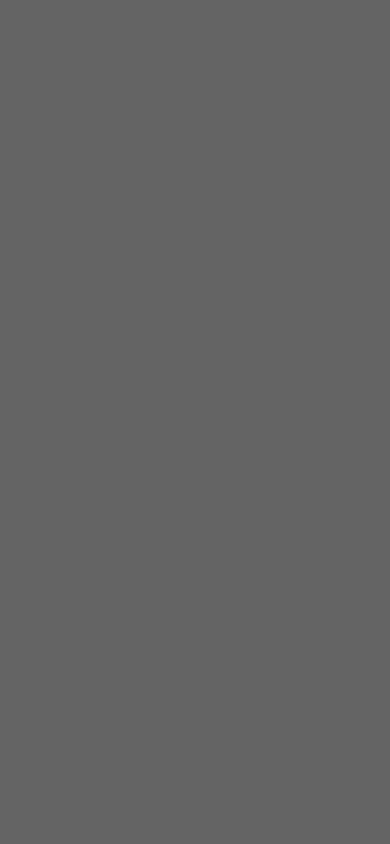
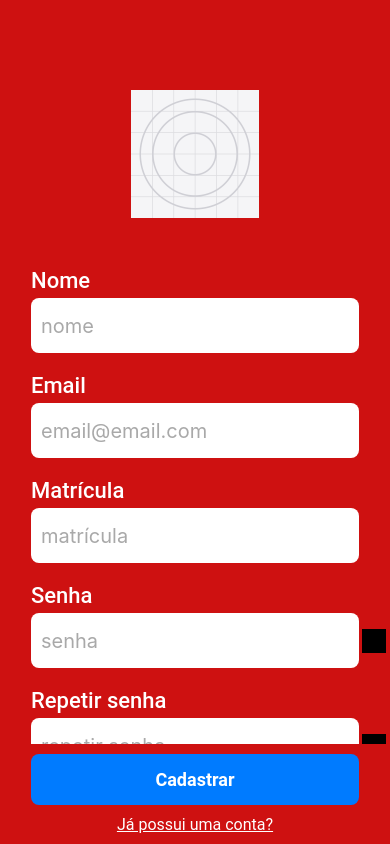
Before and after one commit to CHMFC/GenCin-APP, a React Native app: screen / in a window 390 px wide. Built offline with nearby package versions, Linux system fonts and the light colour scheme.

Commit message:
feature: Adicionado tela de cadastro do aluno

```diff
--- a/App.js
+++ b/App.js
@@ -15,13 +15,13 @@ export default function App() {
   return (
     <SafeAreaView style={styles.container}>
       <View style={styles.mainContent}>
-        {pagina === 3 ? (
+        {pagina === 2 ? (
           <Login></Login>
             ):  pagina === 1 ? (
               <SeletorCadastro></SeletorCadastro>
-            ): pagina === 2 ? (
+            ): pagina === 0 ? (
               <CadastroAluno></CadastroAluno>
-            ):pagina === 0 ? (
+            ):pagina === 3 ? (
               <CadastroProfessor></CadastroProfessor>
             ):(
               <View/>
--- a/src/CadastroAluno.js
+++ b/src/CadastroAluno.js
@@ -1,21 +1,253 @@
-import React from "react";
+import React, { useState } from "react";
 import {
     View,
+    Text,
+    Image,
     StyleSheet,
-    Text,
+    TextInput,
+    TouchableOpacity,
+    ScrollView,
 } from "react-native";
 
-export default function CadastroAluno(){
+export default function CadastroAluno() {
 
-    return(
-    <View>
+    const [passwordVisible, setPasswordVisible] = useState(false);
 
-    </View>
-    )
+    return (
 
+        <View style = {styles.container}>
+            <ScrollView contentContainerStyle = {styles.scrollAreaDeslizante}>
+
+                {/* Logo */}
+                <View style = {styles.viewLogo}>
+                    <Image
+                        source={require("../assets/icon.png")}
+                        style = {styles.logo}
+                    />
+                </View>
+
+                {/* Campo do Nome */}
+                <View style = {styles.viewTitulo}>
+                    <Text style = {styles.textTitulo}>
+                        Nome
+                    </Text>
+                    <TextInput
+                        style = {styles.inputCampoDigitacao}
+                        placeholder="nome"
+                        placeholderTextColor="rgba(169, 169, 169, 255)"
+                    />
+                </View>
+
+                {/* Campo do Email */}
+                <View style = {styles.viewTitulo}>
+                    <Text style = {styles.textTitulo}>
+                        Email
+                    </Text>
+                    <TextInput
+                        style = {styles.inputCampoDigitacao}
+                        placeholder="email@email.com"
+                        placeholderTextColor="rgba(169, 169, 169, 255)"
+                        keyboardType="email-address"
+                    />
+                </View>
+
+                {/* Campo da Matrícula */}
+                <View style = {styles.viewTitulo}>
+                    <Text style = {styles.textTitulo}>
+                        Matrícula
+                    </Text>
+                    <TextInput
+                        style = {styles.inputCampoDigitacao}
+                        placeholder="matrícula"
+                        placeholderTextColor="rgba(169, 169, 169, 255)"
+                    />
+                </View>
+
+                {/* Campo da Senha */}
+                <View style = {styles.viewTitulo}>
+                    <Text style = {styles.textTitulo}>
+                        Senha
+                    </Text>
+                    <View style = {styles.viewSenha}>
+                        <TextInput
+                            style = {styles.inputSenha}
+                            placeholder="senha"
+                            placeholderTextColor="rgba(169, 169, 169, 255)"
+                            secureTextEntry={!passwordVisible}
+                        />
+                        <TouchableOpacity
+                            style = {styles.buttonOlhoSenha}
+                            onPress={() => setPasswordVisible(!passwordVisible)}
+                        >
+                            <Image
+                                source={
+                                    passwordVisible
+                                        ? require("../assets/icon.png")
+                                        : require("../assets/icon.png")
+                                }
+                                style = {styles.imageOlhoSenha}
+                            />
+                        </TouchableOpacity>
+                    </View>
+                </View>
+
+                {/* Campo de Repetir Senha */}
+                <View style = {styles.viewTitulo}>
+                    <Text style = {styles.textTitulo}>
+                        Repetir senha
+                    </Text>
+                    <View style = {styles.viewSenha}>
+                        <TextInput
+                            style = {styles.inputSenha}
+                            placeholder="repetir senha"
+                            placeholderTextColor="rgba(169, 169, 169, 255)"
+                            secureTextEntry={!passwordVisible}
+                        />
+                        <TouchableOpacity
+                            style = {styles.buttonOlhoSenha}
+                            onPress={() => setPasswordVisible(!passwordVisible)}
+                        >
+                            <Image
+                                source={
+                                    passwordVisible
+                                        ? require("../assets/icon.png")
+                                        : require("../assets/icon.png")
+                                }
+                                style = {styles.imageOlhoSenha}
+                            />
+                        </TouchableOpacity>
+                    </View>
+                </View>
+
+                <View style = {{ height: 100 }} />
+            </ScrollView>
+
+            {/* Bloco fixo que fica embaixo */}
+            <View style = {styles.viewBlocoFixoInferior}>
+
+                {/* Botão de Cadastrar */}
+                <TouchableOpacity style = {styles.viewBotaoCadastrar}>
+                    <Text style = {styles.textBotaoCadastrar}>
+                        Cadastrar
+                    </Text>
+                </TouchableOpacity>
+
+                {/* Texto: "Já possui uma conta?" */}
+                <TouchableOpacity style = {styles.viewJaTenhoConta}>
+                    <Text style = {styles.textJaTenhoConta}>
+                        Já possui uma conta?
+                    </Text>
+                </TouchableOpacity>
+
+            </View>
+        </View>
+
+    );
 }
 
 const styles = StyleSheet.create({
 
+    container: {
+        flex: 1,
+        backgroundColor: "rgba(206, 17, 17, 255)",
+    },
+
+    scrollAreaDeslizante: {
+        paddingHorizontal: 20,
+        paddingVertical: 40,
+        alignItems: "center",
+    },
+
+    viewLogo: {
+        marginTop: 50,
+        marginBottom: 50,
+        width: "100%",
+        alignItems: "center",
+    },
+    logo: {
+        width: 256,
+        height: 128,
+        resizeMode: "contain",
+    },
+
+    viewTitulo: {
+        width: 328,
+        marginBottom: 20,
+    },
+    textTitulo: {
+        color: "rgba(255, 255, 255, 255)",
+        fontFamily: "Roboto",
+        fontSize: 22,
+        fontWeight: "500",
+        marginBottom: 5,
+    },
+    inputCampoDigitacao: {
+        backgroundColor: "rgba(255, 255, 255, 255)",
+        color: "rgba(0, 0, 0, 255)",
+        height: 55,
+        fontSize: 20,
+        borderRadius: 8,
+        paddingHorizontal: 10,
+    },
+
+    viewSenha: {
+        backgroundColor: "rgba(255, 255, 255, 255)",
+        flexDirection: "row",
+        alignItems: "center",
+        borderRadius: 8,
+        paddingHorizontal: 10,
+    },
+    inputSenha: {
+        flex: 1,
+        height: 55,
+        fontSize: 20,
+        color: "rgba(0, 0, 0, 255)",
+    },
+    buttonOlhoSenha: {
+        width: 40,
+        justifyContent: "center",
+        alignItems: "center",
+    },
+    imageOlhoSenha: {
+        width: 24,
+        height: 24,
+        tintColor: "rgba(0, 0, 0, 255)",
+    },
+
+    viewBlocoFixoInferior: {
+        backgroundColor: "rgba(206, 17, 17, 255)",
+        position: "absolute",
+        bottom: 0,
+        left: 0,
+        right: 0,
+        alignItems: "center",
+        paddingVertical: 10,
+    },
+
+    viewBotaoCadastrar: {
+        backgroundColor: "rgba(0, 123, 255, 255)",
+        width: 328,
+        alignItems: "center",
+        borderRadius: 8,
+        paddingVertical: 15,
+        marginBottom: 10,
+    },
+    textBotaoCadastrar: {
+        color: "rgba(255, 255, 255, 255)",
+        fontFamily: "Roboto",
+        fontSize: 18,
+        fontWeight: "700",
+    },
+
+    viewJaTenhoConta: {
+        alignItems: "center",
+    },
+    textJaTenhoConta: {
+        color: "rgba(255, 255, 255, 255)",
+        fontFamily: "Roboto",
+        textAlign: "center",
+        fontSize: 16,
+        textDecorationLine: "underline",
+    },
 
 });
```
